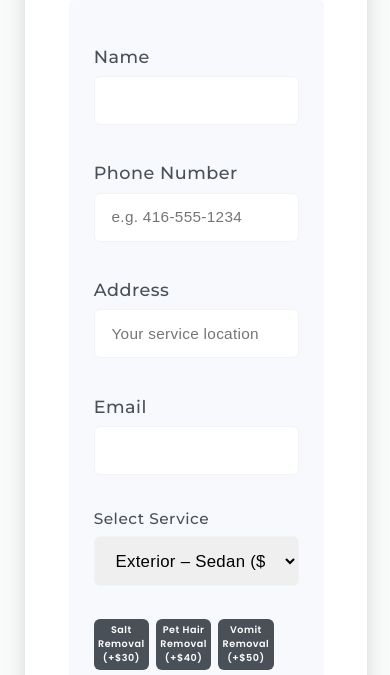
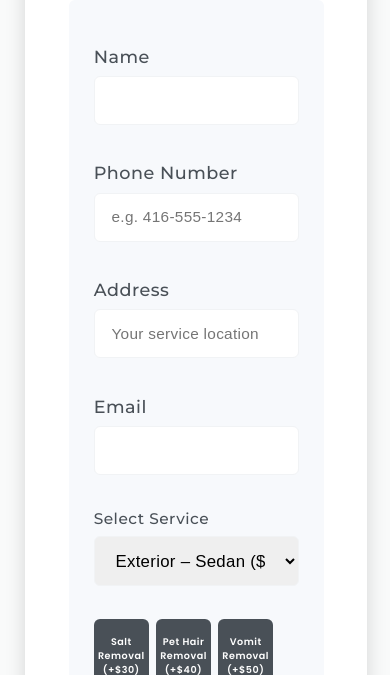
Before and after one commit to noahteitlebaum/Beyond-Spotless, a plain HTML site: page booknow.html in a window 390 px wide. Shown: the part 169-844 px from the top of the page. Drawn offline with nearby package versions, Linux system fonts and the light colour scheme.

Commit message:
Final add-on button updates

```diff
--- a/styles.css
+++ b/styles.css
@@ -1524,11 +1524,17 @@ body.menu-open #menu-toggle .bar {
 
   .addons .addon-btn {
     font-size: 0.6rem;
-    padding: 0.45em;
-    margin-left: 0 !important; /* reset desktop margin-left */
-  }
-
-  /* in your styles.css */
+    padding: 0.35em;
+    margin-left: 0 !important;
+
+    height: 75px; /* set a fixed height */
+    box-sizing: border-box; /* ensures padding doesn't increase height */
+    display: flex;
+    align-items: center;
+    justify-content: center;
+    text-align: center;
+  }
+
   .addon-btn:hover {
     transform: none !important;
   }
```
Also changed, not shown: 1 other file.
